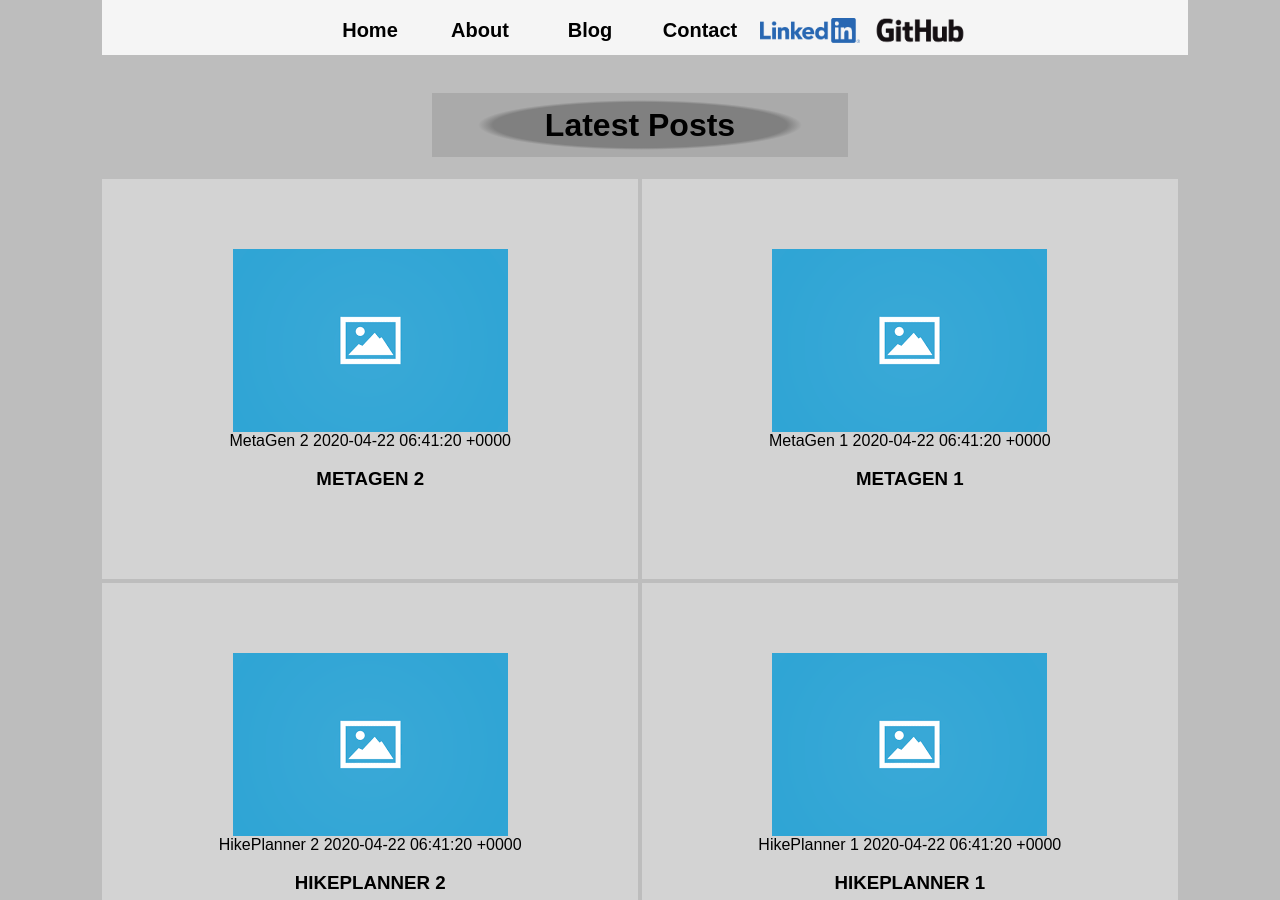
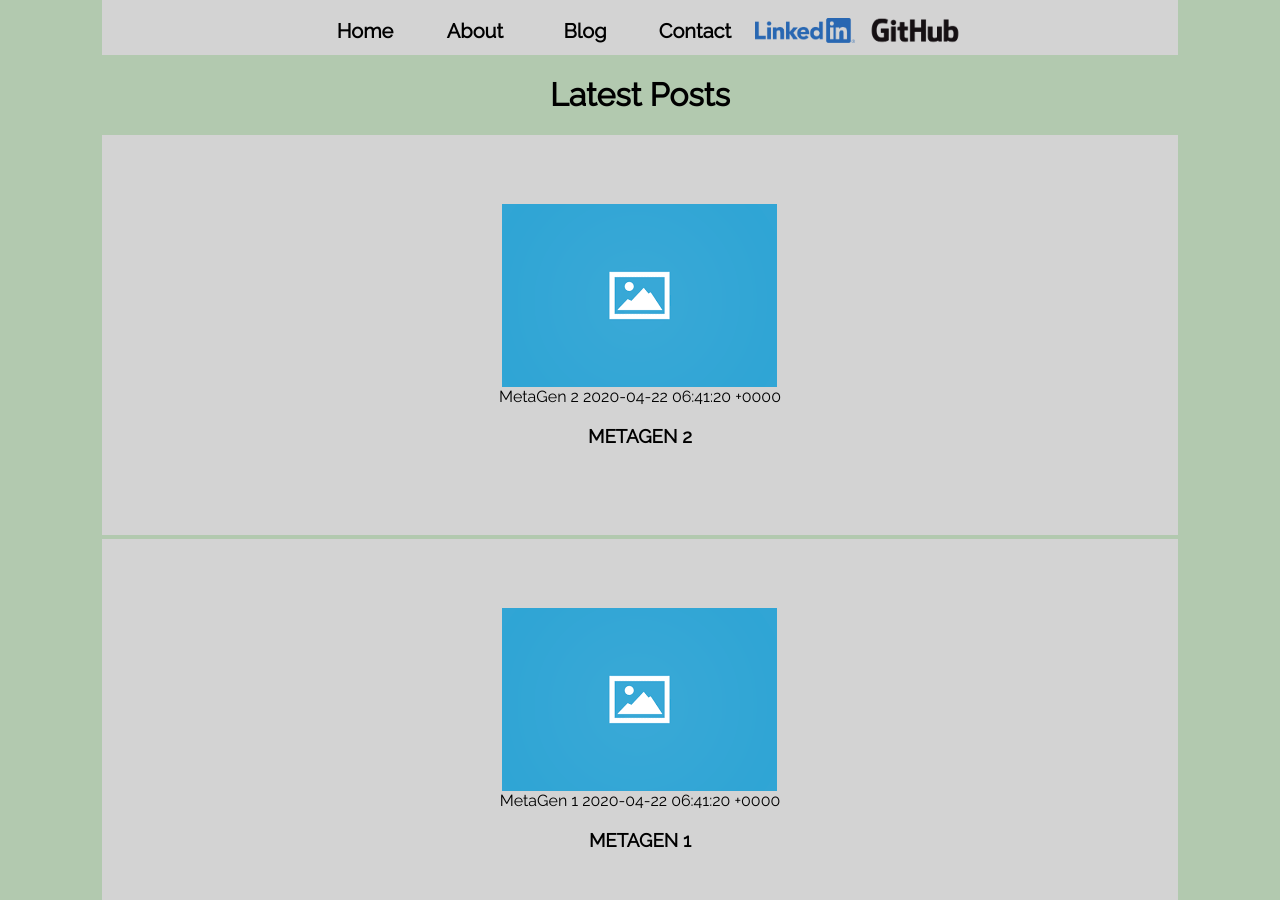
Before and after one commit to asgray/asgray.github.io, a Jekyll site: the page built from blog.html, in a window 1280 px wide and 900 px high. Built offline with Jekyll 4.4.1, drawn with Linux system fonts in a browser that asks for light colours.

Commit message:
simplifying layout

```diff
--- a/_includes/navigation.html
+++ b/_includes/navigation.html
@@ -12,5 +12,3 @@
       <img class = 'nav_element' src="/assets/images/GitHub_Logo.png" alt="github"/>
     </a>
 </div>
-
-<div class="navspacer"></div>
--- a/_layouts/default.html
+++ b/_layouts/default.html
@@ -4,6 +4,10 @@
     <meta charset="utf-8" />
     <title>Anthony S. Gray</title>
     <link rel="stylesheet" href="/assets/css/styles.css" />
+    <style>
+      @import url('https://fonts.googleapis.com/css2?family=Raleway&display=swap');
+    </style>
+
     {% feed_meta %} {% seo %}
   </head>
   <body>
--- a/_sass/main.scss
+++ b/_sass/main.scss
@@ -4,53 +4,33 @@
   --light-grey: #d3d3d3;
   --medium-grey: #bdbdbd;
   --dark-grey: #808080;
+  --grey-green: #b2c9af;
 }
 
 body {
-  background-color: var(--medium-grey);
-  margin: 0;
+  margin: 0 auto;
+  width: 84%;
+  margin-left: 8%;
+  background-color: var(--grey-green);
   text-align: center;
-  font-family: Arial, Helvetica, sans-serif;
+  font-family: "Raleway", sans-serif;
 }
 img {
   display: block;
   margin-left: auto;
   margin-right: auto;
 }
-h1,
-h2 {
-  color: black;
-  display: inline-block;
-  background: radial-gradient(var(--dark-grey) 50%, rgba(0, 0, 0, 0.1) 55%);
-  // background: radial-gradient(var(--dark-grey), var(--light-green));
-  // background-color: darkgreen;
-  line-height: 2em;
-  width: 13em;
-  height: 2em;
-  // box-shadow: 0 30px 40px rgba(0, 0, 0, 0.1);
-}
 a {
   text-decoration: none;
   color: black;
 }
-a:visited {
-  color: black;
-}
-.current > a {
-  background-color: green;
-}
-
 .wrapper {
   display: grid;
 }
 .navbar {
-  background-color: whitesmoke;
+  background-color: var(--light-grey);
   font-size: 20px;
-  position: fixed;
   top: 0px;
-  margin: 0 auto;
-  width: 84%;
-  margin-left: 8%;
   display: flex;
   flex-wrap: wrap;
   justify-content: center;
@@ -65,36 +45,23 @@ a:visited {
   font-weight: bold;
 }
 .nav_element:hover {
-  text-shadow: 1px 1px var(--strong-green);
+  text-shadow: 1px 1px var(--dark-grey);
 }
 
 .header {
-  background-image: url("/assets/images/Microarray.jpg");
-  // background-color: darkgreen;
-  // background: radial-gradient(darkgreen, var(--strong-green));
-  height: 50vh;
-  // width: 100%;
-  // position: fixed;
-  z-index: -1;
-  // top: 62px;
-  display: flex;
+  display: grid;
+  grid-template-columns: 1fr 2fr;
   align-items: center;
   justify-content: center;
-  font-size: 40px;
 }
 
 .navspacer {
   margin-top: 8vh;
 }
-// .main {
-//   margin-top: 40%;
-// }
 
 .prev-grid {
-  margin-left: 8%;
-  margin-right: 8%;
   display: grid;
-  grid-template-columns: repeat(auto-fill, minmax(400px, 1fr));
+  grid-template-columns: 1fr;
   grid-auto-rows: minmax(400px, 1fr);
   grid-gap: 0.25em;
 }
@@ -111,7 +78,7 @@ a:visited {
   border-color: var(--light-grey);
 }
 .preview:hover {
-  border-color: var(--strong-green);
+  border-color: var(--medium-grey);
 }
 .thumb > img {
   max-width: 300px;
```
Also changed, not shown: index.html (+8 -4 lines), README.md.
